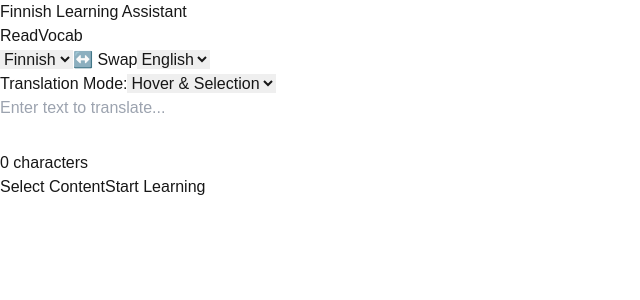
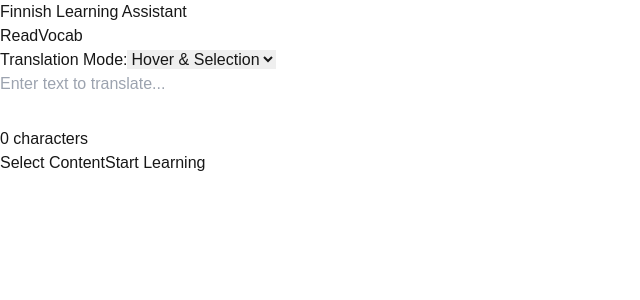
Before and after one commit to MaheeGamage/finnish-learner, a Next.js app: page / in a window 1280 px wide. Shown: the top 300 px of the page, without its empty margins (0-640 px from the left). Built offline with nearby package versions, Linux system fonts and the light colour scheme.

Commit message:
fix: comment out unused language controls for cleaner UI

```diff
--- a/src/app/page.tsx
+++ b/src/app/page.tsx
@@ -173,7 +173,8 @@ export default function Home() {
           <>
           <div className="flex flex-col gap-3 sm:gap-4">
             {/* Language Controls */}
-            <div className="grid grid-cols-3 sm:flex items-center justify-center gap-2 sm:gap-4">
+            {/* Removed this langage selection since current plan is to develop this mainly for finnish learning purposes */}
+            {/* <div className="grid grid-cols-3 sm:flex items-center justify-center gap-2 sm:gap-4">
               <select
                 value={sourceLang}
                 onChange={(e) => setSourceLang(e.target.value as 'en' | 'fi')}
@@ -201,7 +202,7 @@ export default function Home() {
                 <option value="en">English</option>
                 <option value="fi">Finnish</option>
               </select>
-            </div>
+            </div> */}
 
             {/* Translation Mode */}
             <div className="flex flex-col sm:flex-row items-start sm:items-center gap-2 justify-center">
```
